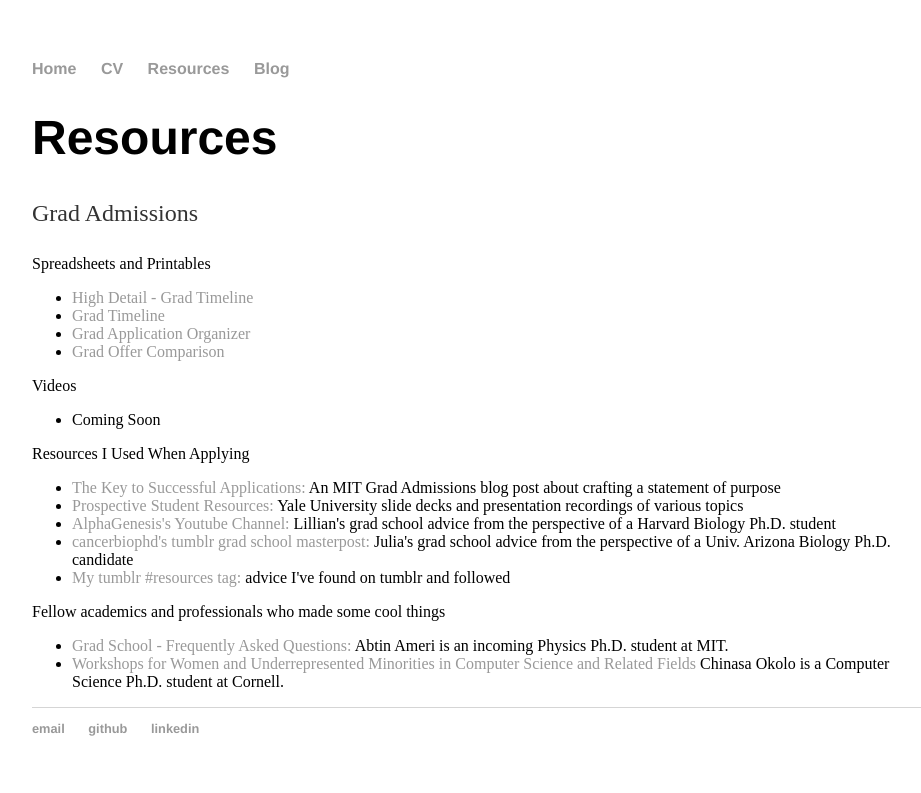
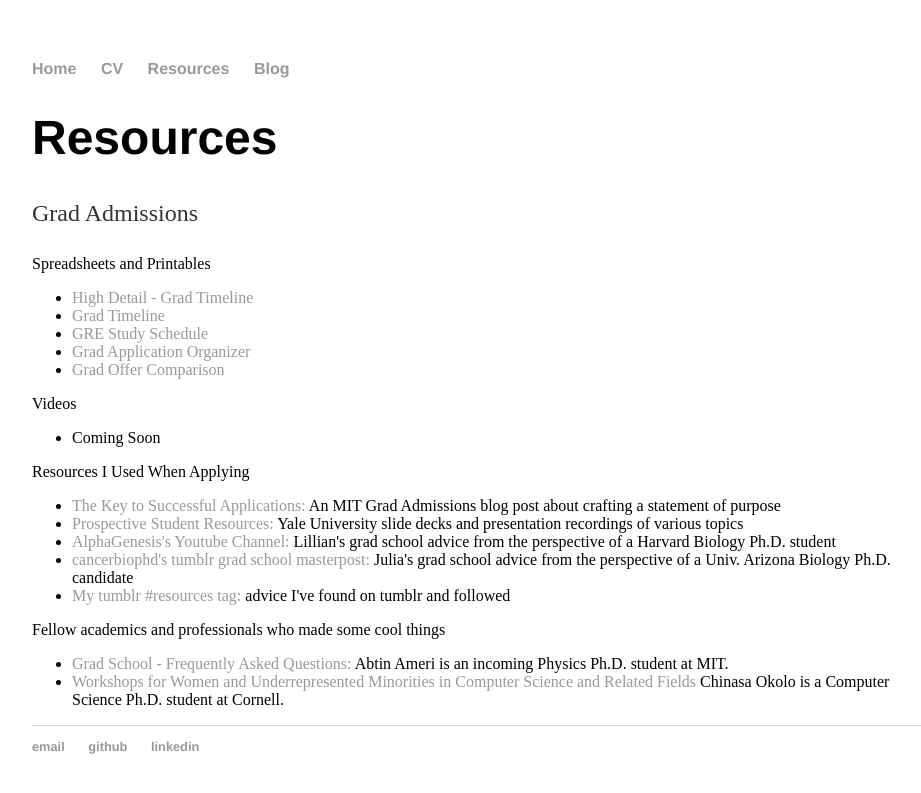
Before and after one commit to ggenszler/ggenszler.github.io, a Jekyll site: the page built from grad/index.html, in a window 1280 px wide. Shown: the top 793 px of the page, without its empty margins (160-1081 px from the left). Built offline with Jekyll 4.4.1, drawn with Linux system fonts in a browser that asks for light colours.

Commit message:
Update index.html

```diff
--- a/grad/index.html
+++ b/grad/index.html
@@ -11,6 +11,7 @@
 <ul>
 	<li><a href="https://docs.google.com/document/d/1IfKMVLEWbueH9uIZl4ZoOQ4iHBo32TxbXaNtcQop7N8/edit?usp=sharing">High Detail - Grad Timeline</a></li>
 	<li><a href="https://docs.google.com/document/d/1sXKhzbCNhgYrMF3g2wM4mPoVRy_fJRviykykDOZuvlo/edit?usp=sharing">Grad Timeline</a></li>
+	<li><a href="https://docs.google.com/document/d/16cSPSlC97Tc-vOanrPQvhO_RLA_c6sM6IDtI0I54fYI/edit?usp=sharing">GRE Study Schedule</a></li>
 	<li><a href="https://docs.google.com/spreadsheets/d/1Oo61YgKQGuOqiH_FpPZwjpjkhXABdzdOrT71mdf_QfY/edit?usp=sharing">Grad Application Organizer</a></li>
 	<li><a href="https://docs.google.com/spreadsheets/d/1D3Vb51Enj5zxtLGrWEdqA34Ffqqt82wxzCMcge3nUk0/edit?usp=sharing">Grad Offer Comparison</a></li>
 </ul>
```
